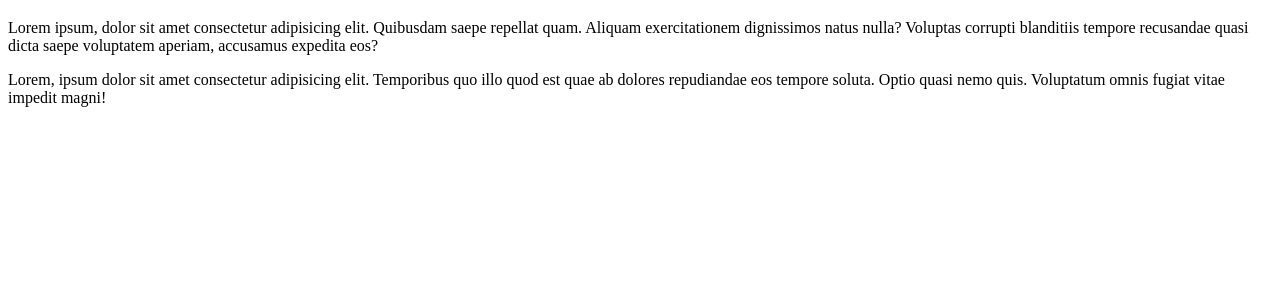
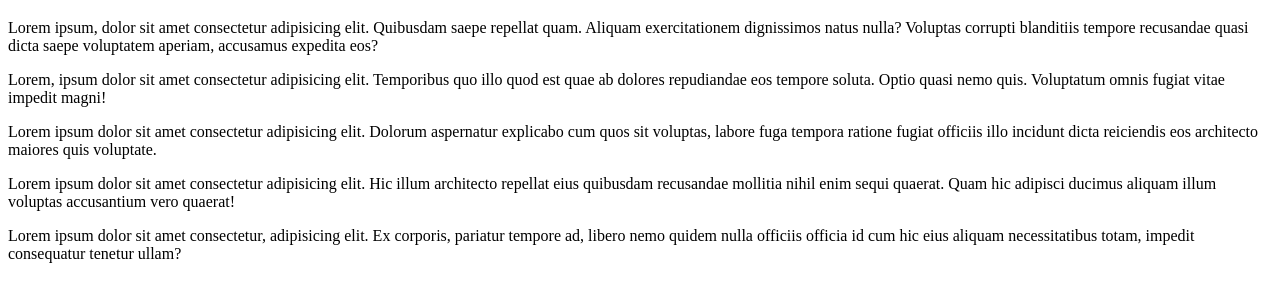
Before and after one commit to Dyytoo/Tes-Timing, a plain HTML site: page index.html in a window 1280 px wide. Shown: the part 61-362 px from the top of the page. Drawn offline with Linux system fonts and the light colour scheme.

Commit message:
Commit with adjusted time

```diff
--- a/index.html
+++ b/index.html
@@ -9,5 +9,10 @@
     <h1>percobaan tiltle</h1>
     <p> Lorem ipsum, dolor sit amet consectetur adipisicing elit. Quibusdam saepe repellat quam. Aliquam exercitationem dignissimos natus nulla? Voluptas corrupti blanditiis tempore recusandae quasi dicta saepe voluptatem aperiam, accusamus expedita eos?</p>
     <p>Lorem, ipsum dolor sit amet consectetur adipisicing elit. Temporibus quo illo quod est quae ab dolores repudiandae eos tempore soluta. Optio quasi nemo quis. Voluptatum omnis fugiat vitae impedit magni!</p>
+
+    <p>Lorem ipsum dolor sit amet consectetur adipisicing elit. Dolorum aspernatur explicabo cum quos sit voluptas, labore fuga tempora ratione fugiat officiis illo incidunt dicta reiciendis eos architecto maiores quis voluptate.</p>
+    <p>Lorem ipsum dolor sit amet consectetur adipisicing elit. Hic illum architecto repellat eius quibusdam recusandae mollitia nihil enim sequi quaerat. Quam hic adipisci ducimus aliquam illum voluptas accusantium vero quaerat!</p>
+
+    <p>Lorem ipsum dolor sit amet consectetur, adipisicing elit. Ex corporis, pariatur tempore ad, libero nemo quidem nulla officiis officia id cum hic eius aliquam necessitatibus totam, impedit consequatur tenetur ullam?</p>
 </body>
 </html>
```
